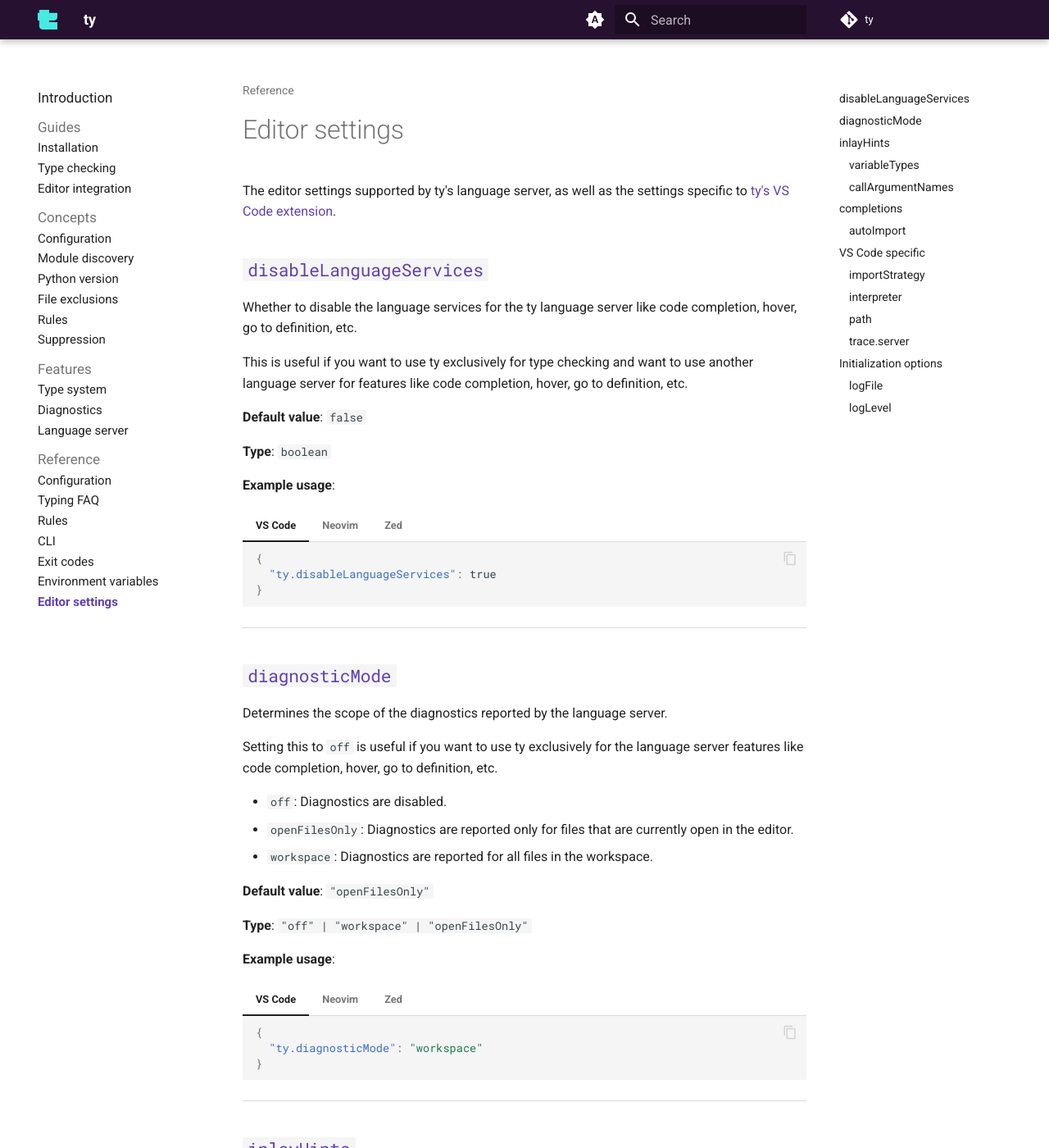
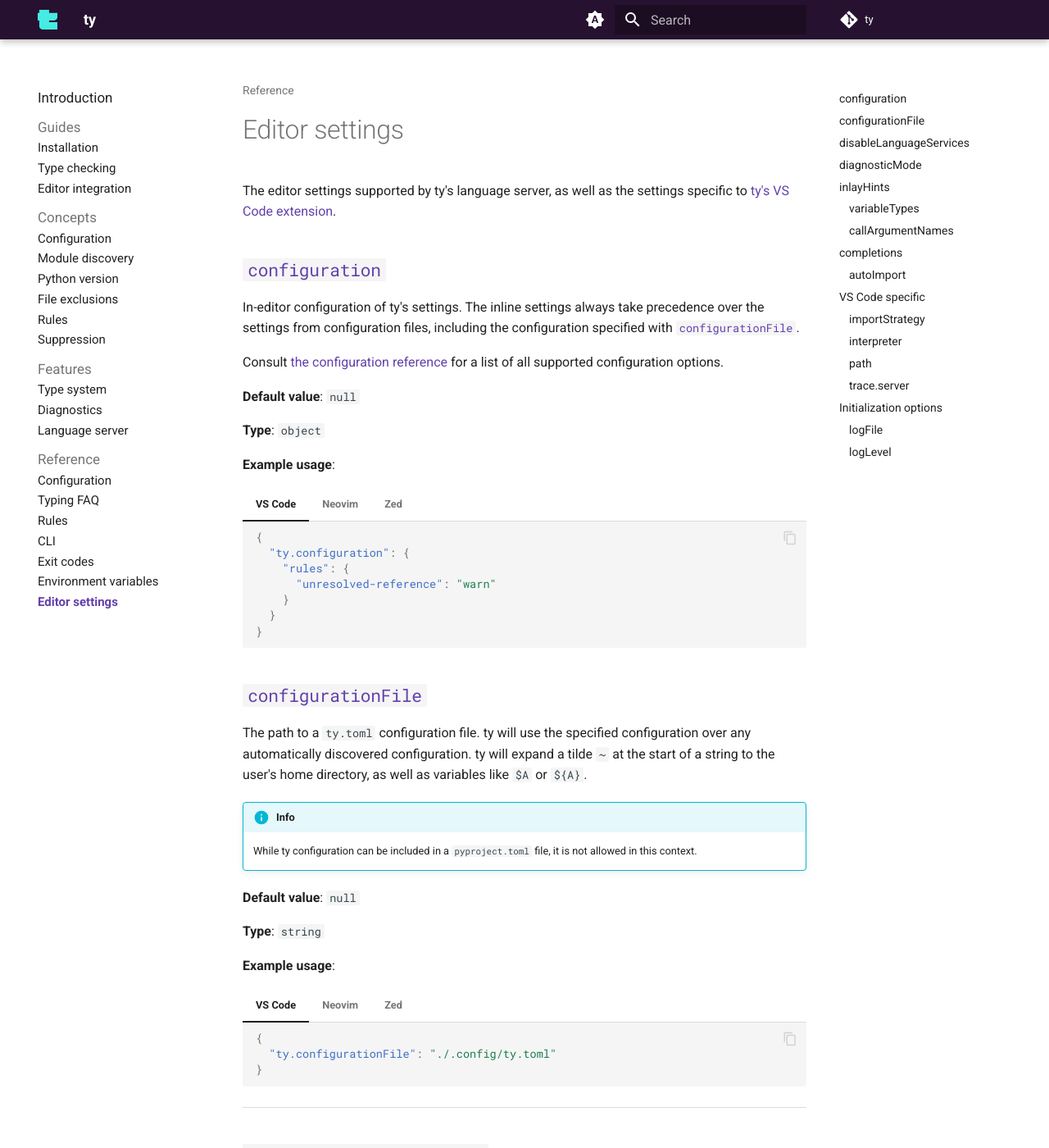
Before and after one commit to astral-sh/ty, an MkDocs documentation site: the page built from docs/reference/editor-settings.md, in a window 1280 px wide and 1400 px high. Shown: the whole window at 82% size. Built offline with MkDocs 1.6.1 and Material for MkDocs 9.7.7, drawn with Linux system fonts in a browser that asks for light colours; comment, search, counter and statistics services are not loaded.

Commit message:
Document `configuration` and `configurationFile` editor settings (#2167)

````diff
--- a/docs/reference/editor-settings.md
+++ b/docs/reference/editor-settings.md
@@ -2,6 +2,138 @@
 
 The editor settings supported by ty's language server, as well as the settings specific to [ty's VS
 Code extension][ty-vscode].
+
+## `configuration`
+
+In-editor configuration of ty's settings. The inline settings always take precedence over the settings from configuration files,
+including the configuration specified with [`configurationFile`](#configurationfile).
+
+Consult [the configuration reference](../configuration.md) for a list of all supported configuration options.
+
+**Default value**: `null`
+
+**Type**: `object`
+
+**Example usage**:
+
+=== "VS Code"
+
+    ```json
+    {
+      "ty.configuration": {
+        "rules": {
+          "unresolved-reference": "warn"
+        }
+      }
+    }
+    ```
+
+=== "Neovim"
+
+    ```lua
+    require('lspconfig').ty.setup({
+      settings = {
+        ty = {
+          configuration = {
+            rules = {
+              ["unresolved-reference"] = "warn"
+            }
+          }
+        },
+      },
+    })
+
+    -- For Neovim 0.11.0 and later:
+    vim.lsp.config('ty', {
+      settings = {
+        ty = {
+          configuration = {
+            rules = {
+              ["unresolved-reference"] = "warn"
+            }
+          }
+        },
+      },
+    })
+    ```
+
+=== "Zed"
+
+    ```json
+    {
+      "lsp": {
+        "ty": {
+          "settings": {
+            "configuration": {
+               "rules": {
+                "unresolved-reference": "warn"
+              }
+            }
+          }
+        }
+      }
+    }
+    ```
+
+## `configurationFile`
+
+The path to a `ty.toml` configuration file. ty will use the specified configuration over any automatically discovered configuration.
+ty will expand a tilde `~` at the start of a string to the user's home directory, as well as variables like `$A` or `${A}`.
+
+!!! info
+
+    While ty configuration can be included in a `pyproject.toml` file, it is not allowed in this context.
+
+**Default value**: `null`
+
+**Type**: `string`
+
+**Example usage**:
+
+=== "VS Code"
+
+    ```json
+    {
+      "ty.configurationFile": "./.config/ty.toml"
+    }
+    ```
+
+=== "Neovim"
+
+    ```lua
+    require('lspconfig').ty.setup({
+      settings = {
+        ty = {
+          configurationFile = "./.config/ty.toml"
+        },
+      },
+    })
+
+    -- For Neovim 0.11.0 and later:
+    vim.lsp.config('ty', {
+      settings = {
+        ty = {
+          configurationFile = "./.config/ty.toml"
+        },
+      },
+    })
+    ```
+
+=== "Zed"
+
+    ```json
+    {
+      "lsp": {
+        "ty": {
+          "settings": {
+            "configurationFile": "./.config/ty.toml"
+          }
+        }
+      }
+    }
+    ```
+
+______________________________________________________________________
 
 ## `disableLanguageServices`
 
````
